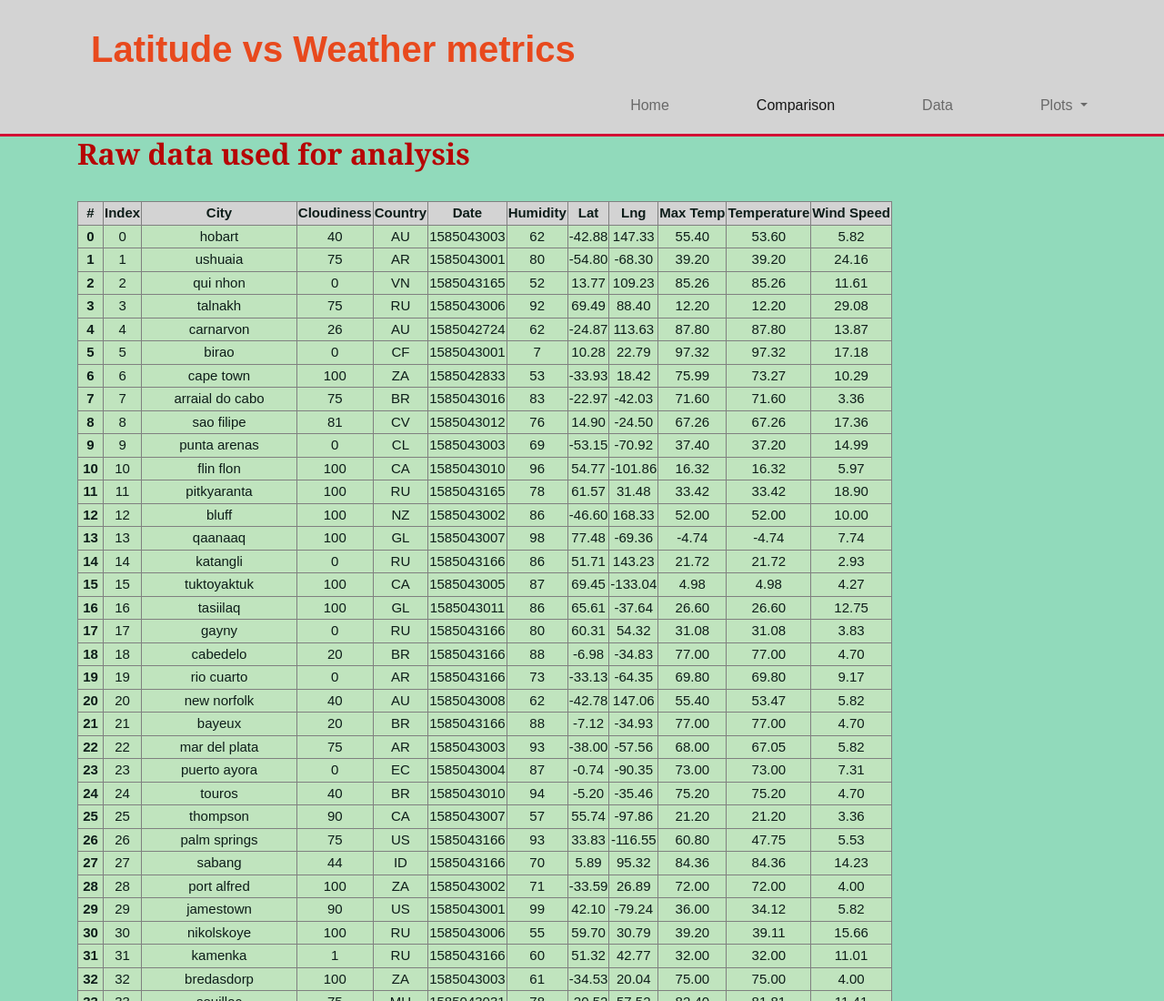
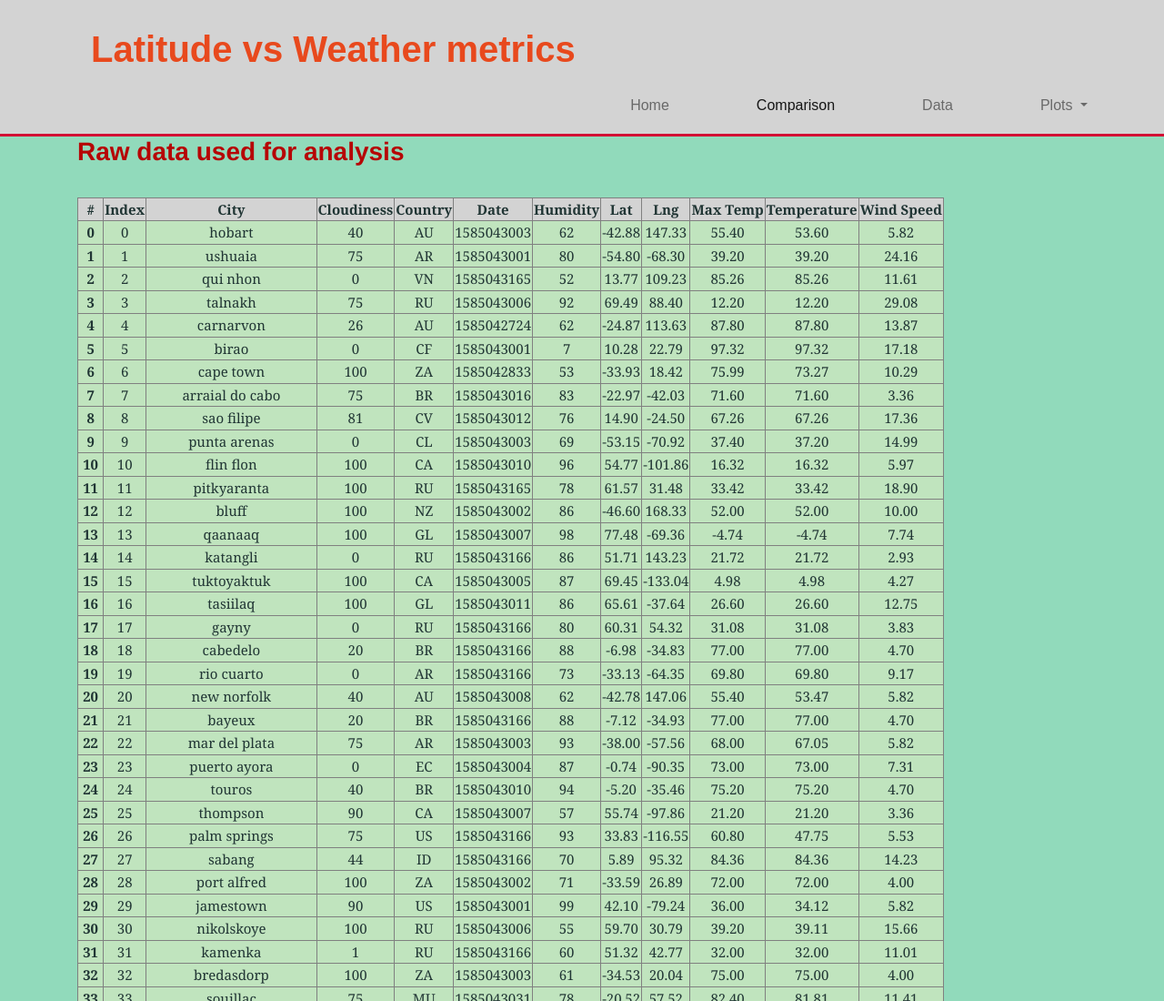
Before and after one commit to dvndata/DatavizClass, a plain HTML site: page WebVisualizations/visualizations/data.html in a window 1280 px wide. Shown: the top 1100 px of the page at 91% size. Drawn offline with nearby package versions, Linux system fonts and the light colour scheme.

Commit message:
Add files via upload

```diff
--- a/WebVisualizations/assets/css/style.css
+++ b/WebVisualizations/assets/css/style.css
@@ -73,57 +73,23 @@ footer{
   margin-top: 15px;
 }
 
-
-
-
-
-
-
-
-
-
-
-
-
-
-
-
-
-
-
-
-
-
-
-
-/* ----DESCRIPTION START---- */
+/* Content area */
 .content-header {
-  /* Positioning */
   margin-bottom: 33px;
-  font-family: Georgia, Times, "Times New Roman", serif;
-
-  /* Typography */
-  font-size: 32px;
+  font-family: 'Franklin Gothic Medium', 'Arial Narrow', Arial, sans-serif, Times, "Times New Roman", serif;
+  font-size: 28px;
   font-weight: bold;
   color: #4aaaa5;
 }
 
 .content-content {
-  /* Box-model */
   padding: 30px;
-
-  /* Positioning */
-  margin-top: 32px;
-
-  /* Visual */
+  margin-top: 26px;
   background-color: #fff;
 }
 
 .content-content > p {
-  /* Box-model */
   padding-top: 20px;
-
-  /* Typography */
   font-size: 16px;
   line-height: 30px;
   color: slategray;
@@ -134,10 +100,7 @@ footer{
 }
 
 #content-image {
-  /* Positioning */
   float: left;
-
-  /* Box-model */
   width: 200px;
   height: 200px;
   margin-top: 20px;
@@ -146,39 +109,23 @@ footer{
 
 /* Description content media query */
 @media only screen and (max-width: 767px) {
-  /* override default class styling for positioning/padding */
-
   .content-content {
-    /* Box-model */
     padding: 0;
-
-    /* Positioning */
     margin-top: 0;
   }
 }
 
-/* ----DESCRIPTION END---- */
-
-/* ----IMAGE NAV START---- */
+/* Image nav */
 #imageNav-area {
   width: 100%;
-
-  /* Box-model */
   padding: 30px 30px 43px;
-
-  /* Positioning */
   margin-top: 32px;
-
-  /* Visual */
   background-color: #fff;
 }
 
 .imageNav-header {
-  /* Positioning */
   margin-bottom: 15px;
   font-family: Georgia, Times, "Times New Roman", serif;
-
-  /* Typography */
   font-size: 25px;
   font-weight: bold;
   color: #4aaaa5;
@@ -187,33 +134,24 @@ footer{
 
 .imageNav-photo {
   width: 140px;
-
-  /* Box-model */
   height: 140px;
 }
 
 .imageNav-photo:hover {
-  /* Visuals */
   opacity: 0.6;
 }
 
 .imageNav-photo.active {
-  /* Visuals */
   border: 2px solid #4aaaa5;
 }
 
 #images {
-  /* Box-model */
   padding-top: 15px;
-
-  /* Typography */
   text-align: center;
 }
 
 #images1, #images2 {
-  /* Box-model */
   padding-top: 15px;
-  /* Typography */
   text-align: center;
 }
 
@@ -222,4 +160,14 @@ footer{
   width: 400px;
 }
 
+.datatable {
+
+  margin-bottom: 15px;
+  font-family: Georgia, Times, "Times New Roman", serif;
+  font-size: 15px;
+  color: #203534;
+  text-align: center;
+  align-self: center;
+}
+
 /* ----IMAGE NAV END---- */
```
